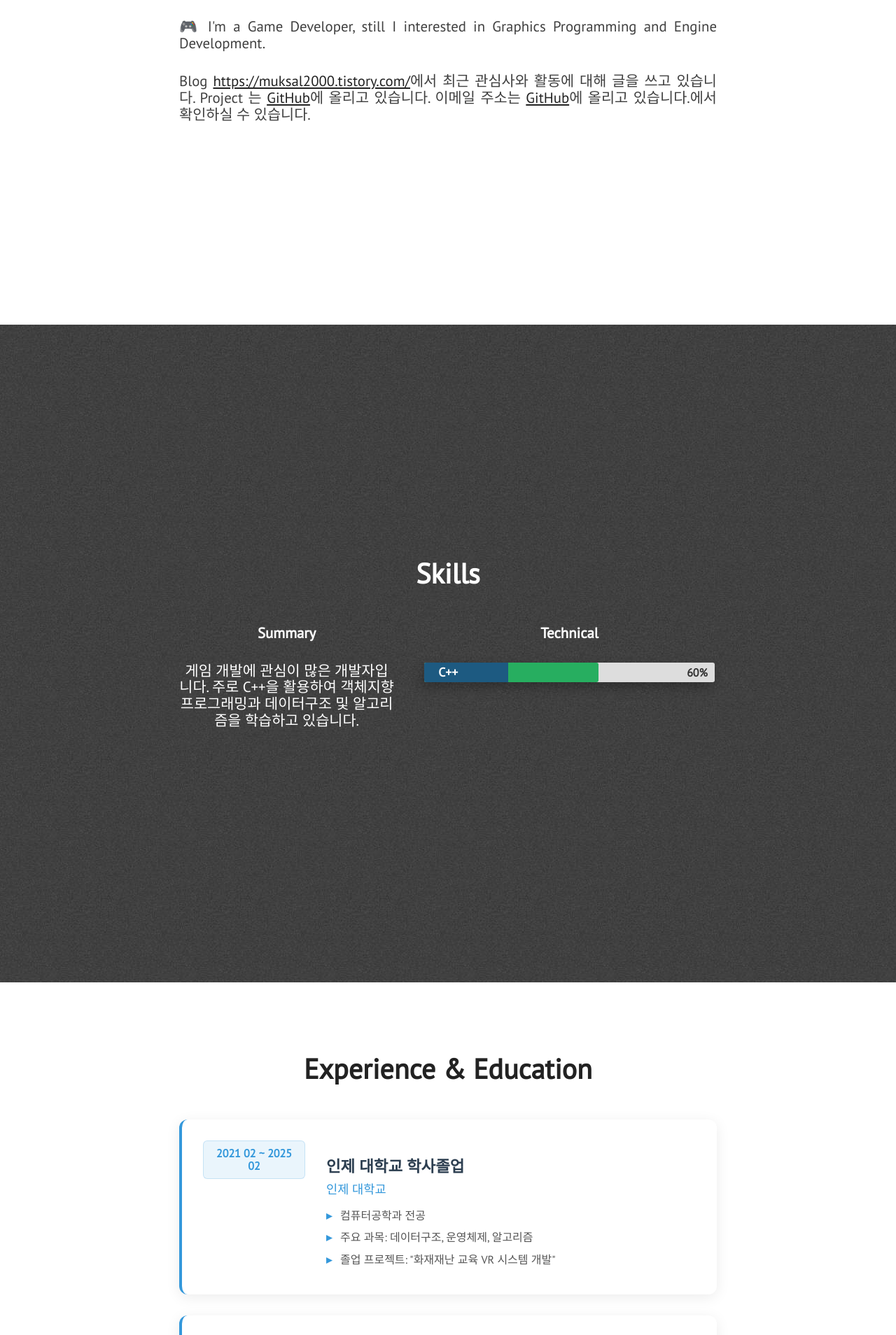
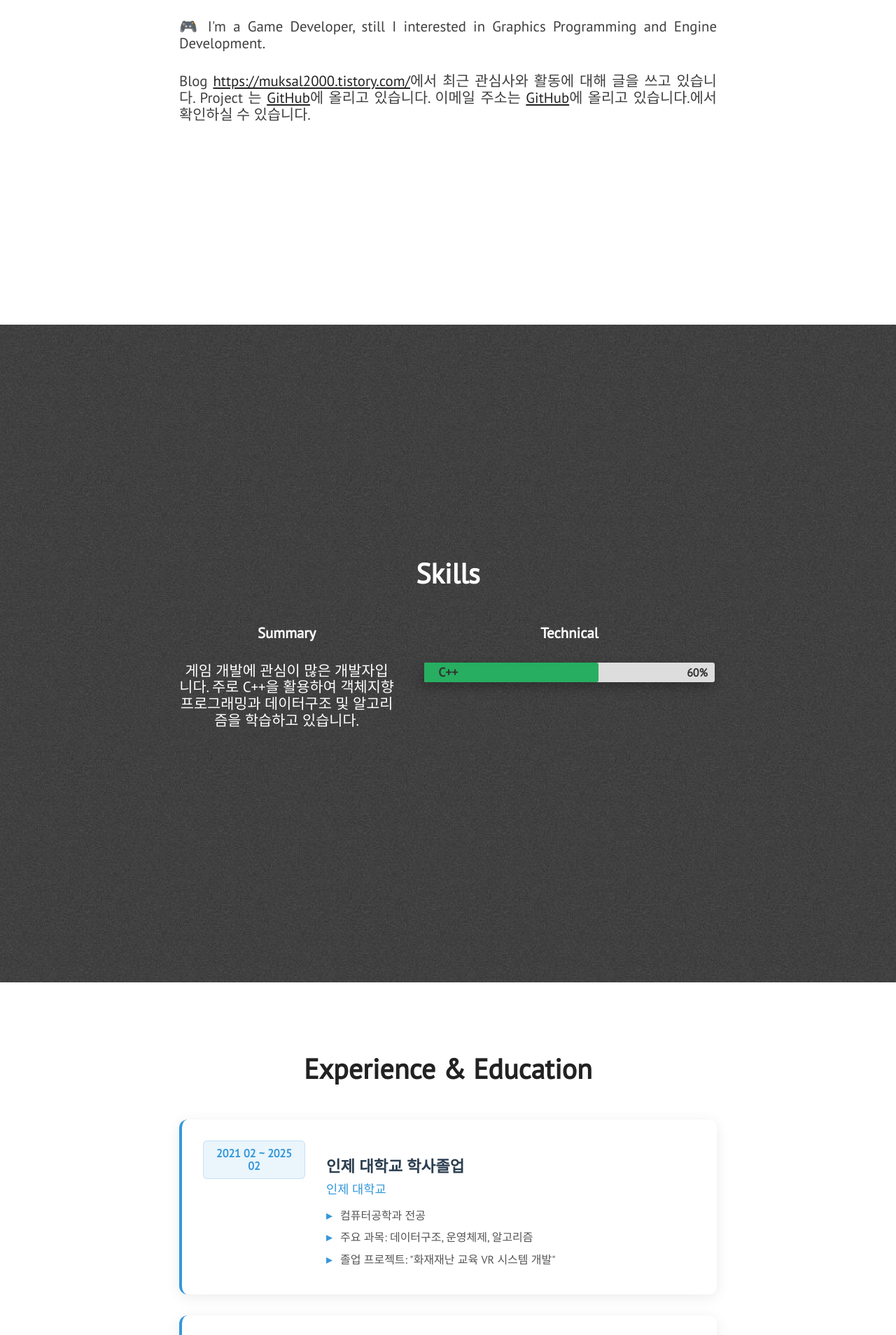
Before and after one commit to eye2ffect/eye2ffect.github.io, a Jekyll site: the page built from index.html, in a window 1280 px wide. Shown: the part 1496-3404 px from the top of the page at 70% size. Built offline with Jekyll 4.4.1, drawn with Linux system fonts in a browser that asks for light colours; nearby versions of some CDN libraries.

Commit message:
Add scroll-triggered animation and remove background colors from skill labels

```diff
--- a/_includes/skills.html
+++ b/_includes/skills.html
@@ -15,7 +15,7 @@
                     <h3 class="center-align skills-subsection">Technical</h3>
                     <div class="progress-bars">
                         <div class="skillbar clearfix" data-percent="60%">
-                            <div class="skillbar-title" style="background: #2980b9;"><span>C++</span></div>
+                            <div class="skillbar-title"><span>C++</span></div>
                             <div class="skillbar-bar"></div>
                             <div class="skill-bar-percent">60%</div>
                         </div>
--- a/assets/css/progress.css
+++ b/assets/css/progress.css
@@ -29,8 +29,8 @@
   width:120px;
 	font-weight:bold;
 	font-size:13px;
-	color:#ffffff;
-	background:#6adcfa;
+	color:#333;
+	background:transparent;
 	-webkit-border-top-left-radius:3px;
 	-webkit-border-bottom-left-radius:4px;
 	-moz-border-radius-topleft:3px;
@@ -43,7 +43,7 @@
 
 .skillbar-title span {
 	display:block;
-	background:rgba(0, 0, 0, 0.3);
+	background:transparent;
 	padding:0 20px;
 	height:28px;
 	line-height:28px;
--- a/assets/js/main.js
+++ b/assets/js/main.js
@@ -11,11 +11,22 @@
     $('.extra-link a').smoothScroll();
     $('.profile-pic-link').smoothScroll();
 
-    // 스킬바 애니메이션 - 부드럽고 간단하게
-    $('.skillbar').each(function(){
-        $(this).find('.skillbar-bar').animate({
-            width: $(this).attr('data-percent')
-        }, 800, 'swing');
+    // 스크롤 이벤트로 스킬바 애니메이션 제어
+    $(window).scroll(function() {
+        $('.skillbar').each(function(){
+            var skillSection = $(this).closest('#skills');
+            var sectionTop = skillSection.offset().top;
+            var sectionHeight = skillSection.outerHeight();
+            var scrollPosition = $(window).scrollTop() + $(window).height();
+
+            // 스킬 섹션이 화면에 보일 때만 애니메이션 실행
+            if (scrollPosition > sectionTop + 100 && !$(this).hasClass('animated')) {
+                $(this).addClass('animated');
+                $(this).find('.skillbar-bar').animate({
+                    width: $(this).attr('data-percent')
+                }, 800, 'swing');
+            }
+        });
     });
 }
 
```
